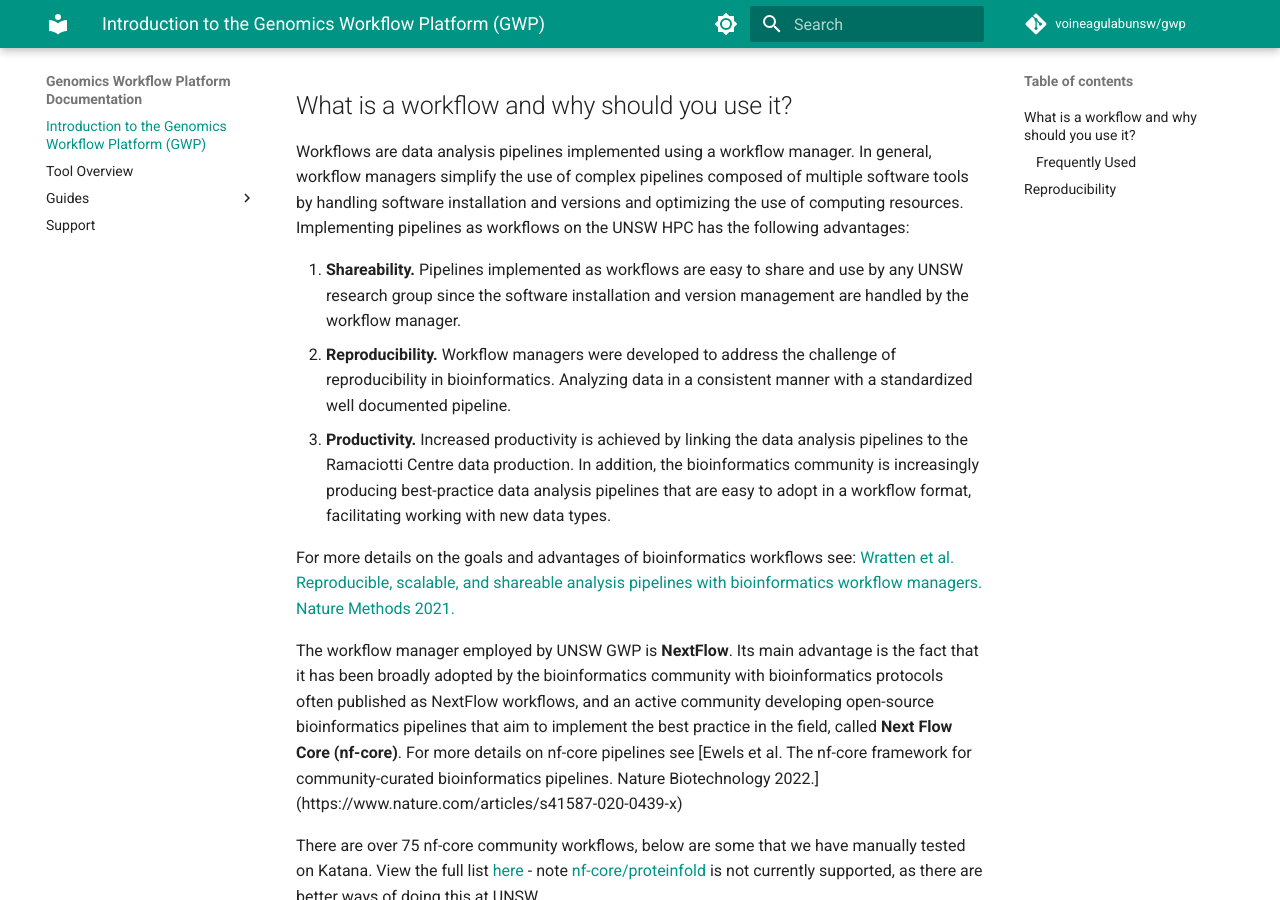
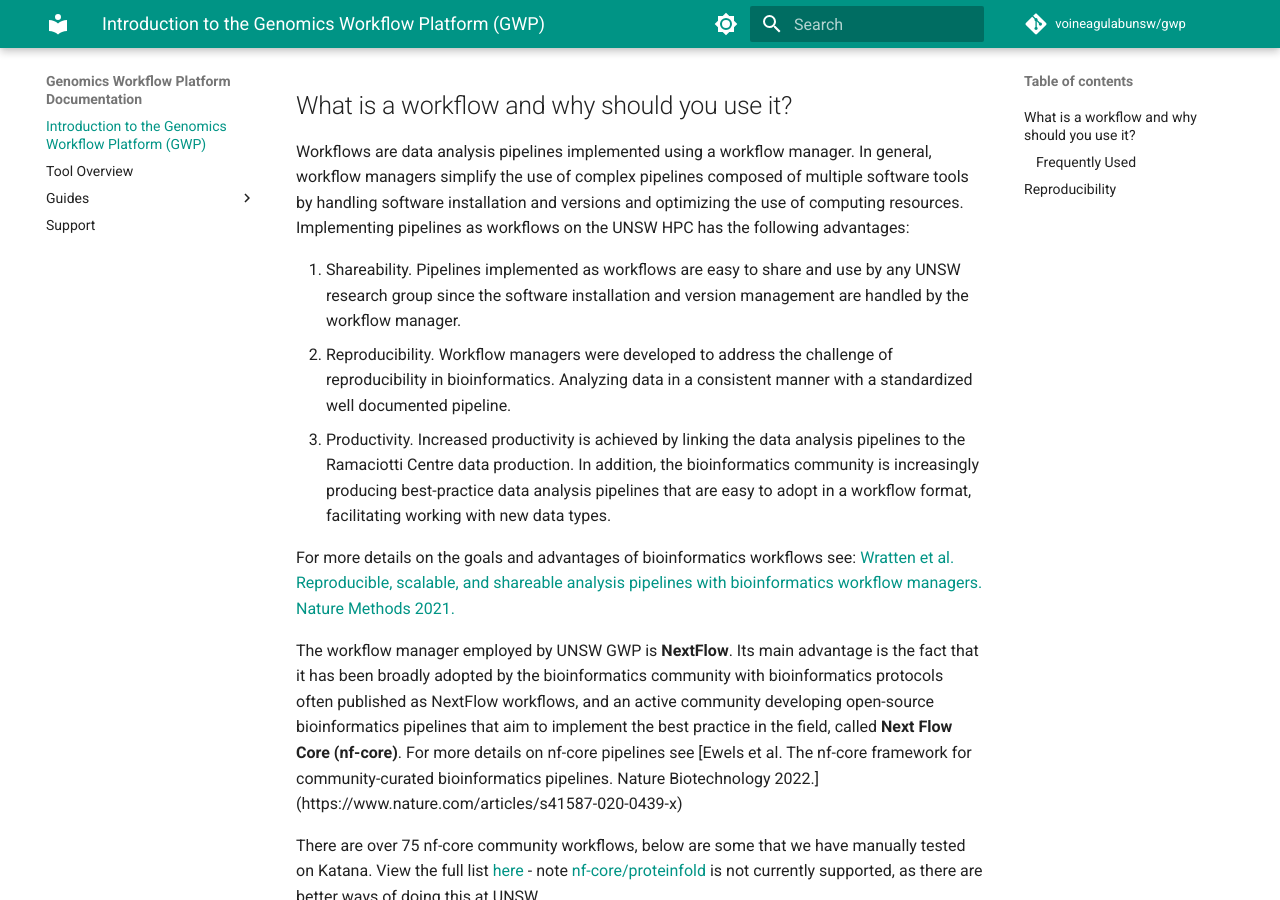
Before and after one commit to VoineaguLabUNSW/gwp, an MkDocs documentation site: the page built from docs/index.md, in a window 1280 px wide and 900 px high, scrolled down 327 px. Built offline with MkDocs 1.6.1 and Material for MkDocs 9.7.7, drawn with Linux system fonts in a browser that asks for light colours; comment, search, counter and statistics services are not loaded.

```diff
--- a/docs/index.md
+++ b/docs/index.md
@@ -7,9 +7,9 @@ The goal of the Genomics Workflow Platform is to implement commonly used pipelin
 ## What is a workflow and why should you use it?
 Workflows are data analysis pipelines implemented using a workflow manager. In general, workflow managers simplify the use of complex pipelines composed of multiple software tools by handling software installation and versions and optimizing the use of computing resources. Implementing pipelines as workflows on the UNSW HPC has the following advantages:
 
-1.	**Shareability.** Pipelines implemented as workflows are easy to share and use by any UNSW research group since the software installation and version management are handled by the workflow manager.
-2.	**Reproducibility.** Workflow managers were developed to address the challenge of reproducibility in bioinformatics. Analyzing data in a consistent manner with a standardized well documented pipeline.
-3.	**Productivity.** Increased productivity is achieved by linking the data analysis pipelines to the Ramaciotti Centre data production. In addition, the bioinformatics community is increasingly producing best-practice data analysis pipelines that are easy to adopt in a workflow format, facilitating working with new data types.
+1.	Shareability. Pipelines implemented as workflows are easy to share and use by any UNSW research group since the software installation and version management are handled by the workflow manager.
+2.	Reproducibility. Workflow managers were developed to address the challenge of reproducibility in bioinformatics. Analyzing data in a consistent manner with a standardized well documented pipeline.
+3.	Productivity. Increased productivity is achieved by linking the data analysis pipelines to the Ramaciotti Centre data production. In addition, the bioinformatics community is increasingly producing best-practice data analysis pipelines that are easy to adopt in a workflow format, facilitating working with new data types.
 
 For more details on the goals and advantages of bioinformatics workflows see: [Wratten et al. Reproducible, scalable, and shareable analysis pipelines with bioinformatics workflow managers. Nature Methods 2021.](https://www.nature.com/articles/s41592-021-01254-9)
 
```
